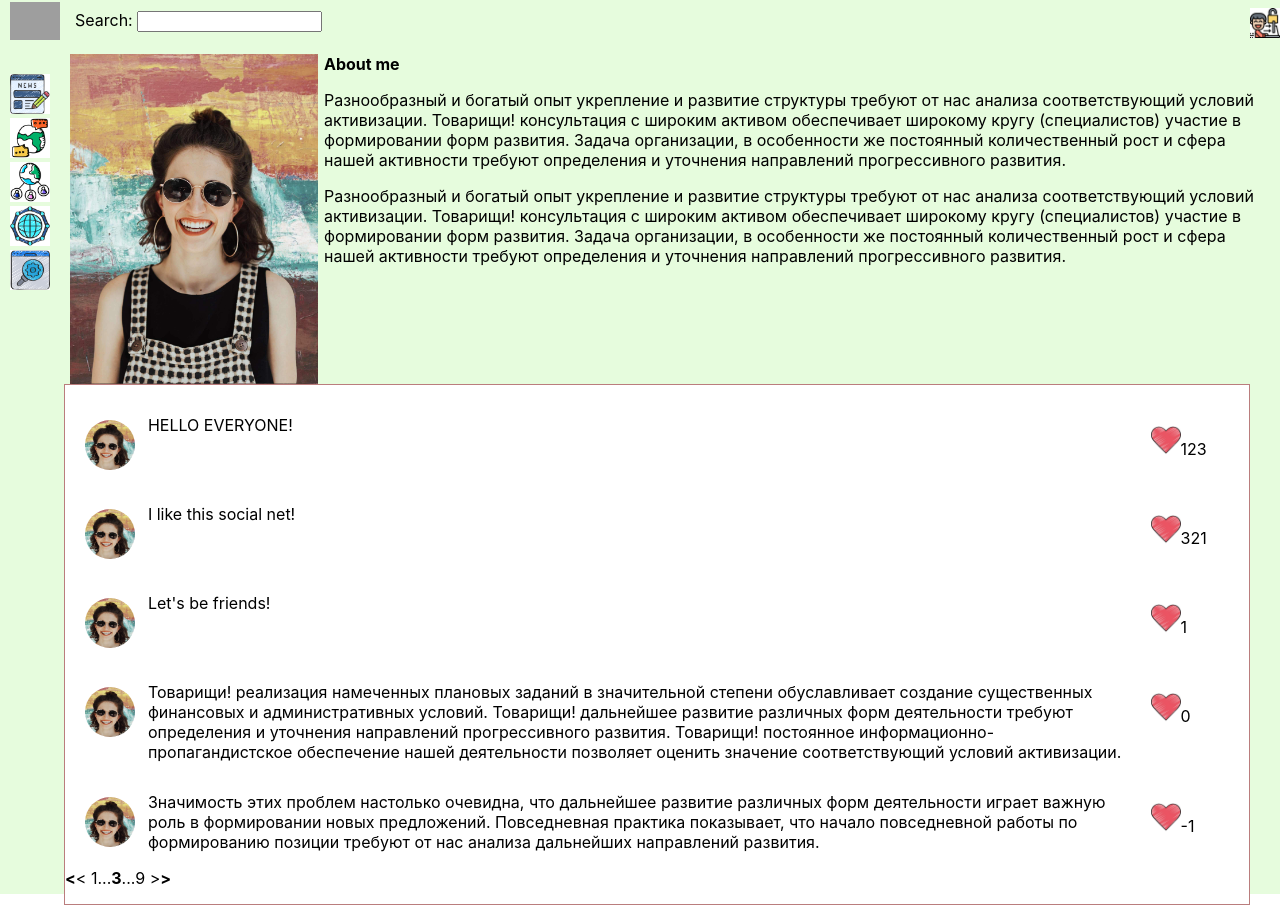
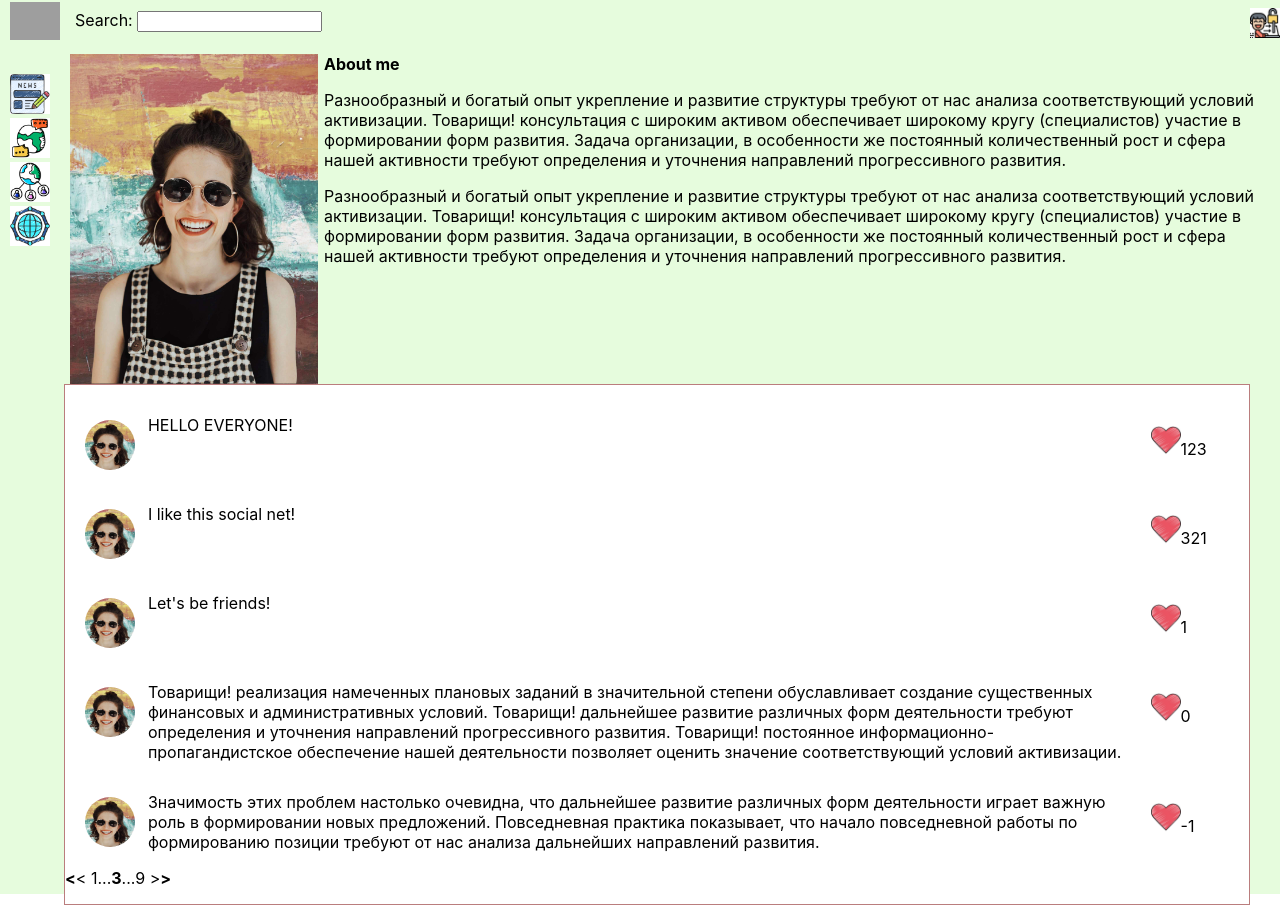
Before and after one commit to leikoman/first-react-app, a React (Create React App) app: page / in a window 1280 px wide. Built offline with nearby package versions, Linux system fonts and the light colour scheme; grey boxes are pictures that could not be loaded.

Commit message:
add style for active link, gitignore

```diff
--- a/src/Components/Base/Nav/Nav.jsx
+++ b/src/Components/Base/Nav/Nav.jsx
@@ -1,36 +1,44 @@
 import React from "react";
 import css from './Nav.module.css';
+import { NavLink } from 'react-router-dom';
+
 
 const Nav = () => {
     return (
         <nav className={css.nav}>
             <div className={css.item}>
-                <a href="/news">
+                <NavLink to="/news" className={SelectedLink()}>
                     <img alt="News" src="./././nav-news.jpg"></img>
-                </a>
+                </NavLink>
             </div>
             <div className={css.item}>
-                <a href="/dialogs">
+                <NavLink to="/dialogs" className={SelectedLink()}>
                     <img alt="Messages" src="./././nav-messages.jpg"></img>
-                </a>
+                </NavLink>
             </div>
             <div className={css.item}>
-                <a href="/photo">
+                <NavLink to="/photo" className={SelectedLink()}>
                     <img alt="Photo" src="./././nav-photo.jpg"></img>
-                </a>
+                </NavLink>
             </div>
             <div className={css.item}>
-                <a href="/music">
+                <NavLink to="/music" className={SelectedLink()}>
                     <img alt="Music" src="./././nav-music.jpg"></img>
-                </a>
+                </NavLink>
             </div>
             <div className={css.item}>
-                <a href="/">
+                <NavLink to="/" className={SelectedLink()}>
                     <img alt="About Me" src="./././nav-settings.jpg"></img>
-                </a>
+                </NavLink>
             </div>
         </nav>
     )
 }
+export default Nav
 
-export default Nav
+
+const SelectedLink = () => {
+    return (
+        select => select.isActive ? css.activeLink : css.item
+    )
+}
--- a/src/Components/Base/Nav/Nav.module.css
+++ b/src/Components/Base/Nav/Nav.module.css
@@ -5,12 +5,8 @@
     padding-top: 20px;
 }
 
-.item {
-    color: green;
-}
-
-.active {
-    color: red;
+.item a.activeLink {
+    display: none;
 }
 
 .item img{
```
Also changed, not shown: 1 other file (tests, documents, lock files or other folders).
